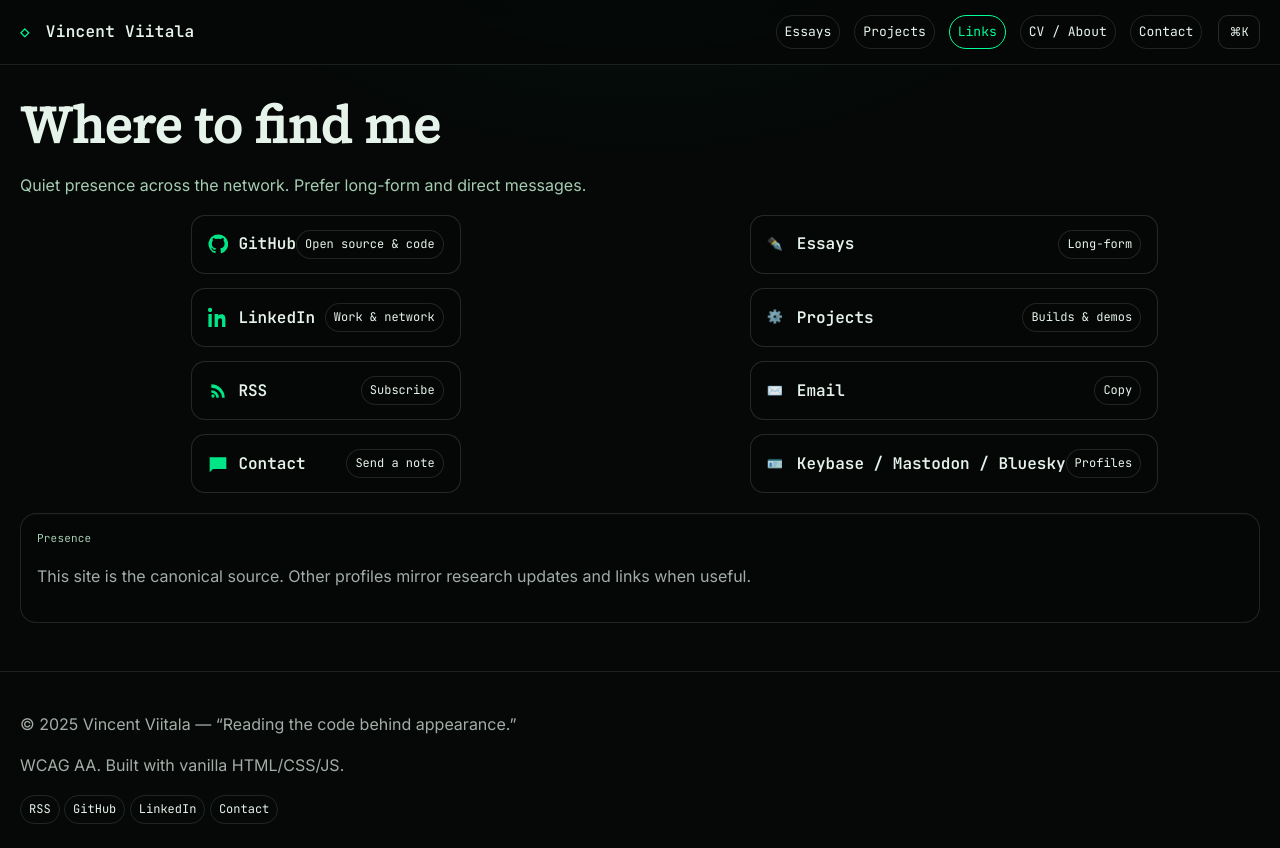
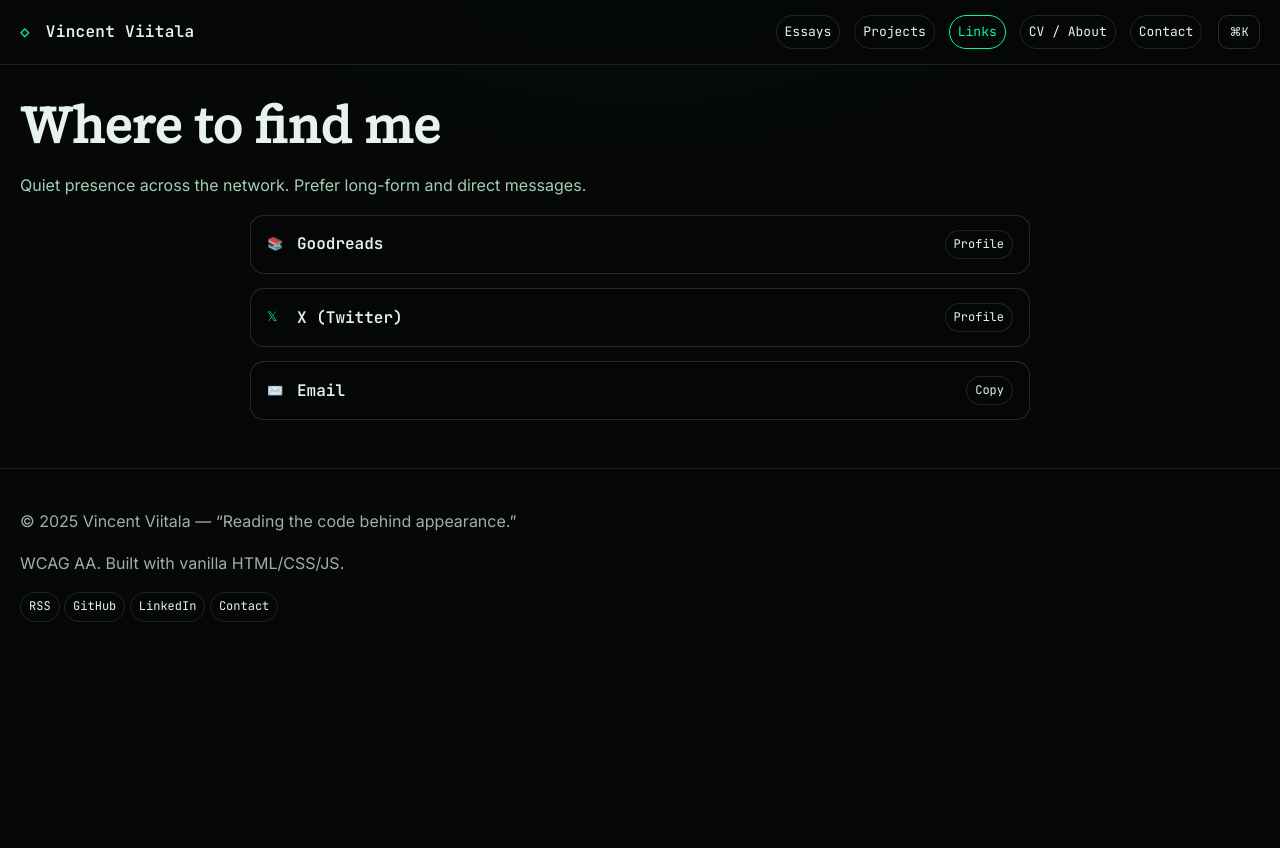
Before and after one commit to IntegrationBytes/MyWebsite, a website: page links/index.html in a window 1280 px wide. After the commit the page ends 800 px from the top, so only its background shows below. Drawn offline with Linux system fonts and the light colour scheme.

Commit message:
chore(links): reduce to Goodreads, X, and email with updated schema.org sameAs

```diff
--- a/links/index.html
+++ b/links/index.html
@@ -4,7 +4,7 @@
   <meta charset="utf-8" />
   <meta name="viewport" content="width=device-width, initial-scale=1" />
   <title>Links — Where to find me — Vincent Viitala</title>
-  <meta name="description" content="Where to find Vincent Viitala around the web: GitHub, LinkedIn, essays, projects, RSS, and contact." />
+  <meta name="description" content="How to contact Vincent Viitala: Goodreads, X (Twitter), and email." />
   <meta name="theme-color" content="#050807" />
   <link rel="icon" href="../assets/img/favicon.svg" type="image/svg+xml">
   <link rel="alternate" type="application/rss+xml" title="Essays RSS" href="../rss.xml" />
@@ -71,50 +71,24 @@
     <p class="lead">Quiet presence across the network. Prefer long-form and direct messages.</p>
   </section>
 
-  <section class="grid-duo">
+  <section>
     <div class="linkhub">
-      <a class="link" href="https://github.com/" target="_blank" rel="noopener">
-        <span class="meta"><svg class="icon" viewBox="0 0 24 24" fill="currentColor" aria-hidden="true"><path d="M12 .5a11.5 11.5 0 0 0-3.64 22.4c.58.11.8-.25.8-.57v-2.06c-3.26.71-3.95-1.4-3.95-1.4-.53-1.36-1.3-1.72-1.3-1.72-1.06-.73.08-.72.08-.72 1.18.08 1.8 1.22 1.8 1.22 1.04 1.78 2.73 1.27 3.4.97.1-.76.41-1.27.75-1.56-2.6-.3-5.34-1.3-5.34-5.8 0-1.28.46-2.33 1.22-3.15-.12-.3-.53-1.52.12-3.17 0 0 1-.32 3.3 1.2a11.4 11.4 0 0 1 6 0c2.3-1.52 3.3-1.2 3.3-1.2.65 1.65.24 2.87.12 3.17.76.82 1.22 1.87 1.22 3.15 0 4.52-2.75 5.5-5.37 5.79.42.36.8 1.06.8 2.15v3.19c0 .32.22.69.81.57A11.5 11.5 0 0 0 12 .5z"/></svg><span class="ttl">GitHub</span></span>
-        <span class="badge">Open source & code</span>
+      <a class="link" href="https://www.goodreads.com/user/show/123418657-vincent-v" target="_blank" rel="noopener">
+        <span class="meta"><span class="icon">📚</span><span class="ttl">Goodreads</span></span>
+        <span class="badge">Profile</span>
       </a>
-      <a class="link" href="https://www.linkedin.com/" target="_blank" rel="noopener">
-        <span class="meta"><svg class="icon" viewBox="0 0 24 24" fill="currentColor" aria-hidden="true"><path d="M4.98 3.5C4.98 4.88 3.85 6 2.5 6S0 4.88 0 3.5 1.12 1 2.5 1s2.48 1.12 2.48 2.5zM.5 8.5h4V24h-4V8.5zM8.5 8.5h3.8v2.1h.05c.53-1 1.82-2.05 3.76-2.05 4.02 0 4.77 2.65 4.77 6.1V24h-4v-6.9c0-1.64-.03-3.75-2.3-3.75-2.3 0-2.65 1.8-2.65 3.64V24h-4V8.5z"/></svg><span class="ttl">LinkedIn</span></span>
-        <span class="badge">Work & network</span>
+      <a class="link" href="https://x.com/Vincent_Viitala" target="_blank" rel="noopener">
+        <span class="meta"><span class="icon">𝕏</span><span class="ttl">X (Twitter)</span></span>
+        <span class="badge">Profile</span>
       </a>
-       <a class="link" href="../rss.xml">
-        <span class="meta"><svg class="icon" viewBox="0 0 24 24" fill="currentColor" aria-hidden="true"><path d="M4 11a9 9 0 0 1 9 9h-3a6 6 0 0 0-6-6v-3zm0-7a16 16 0 0 1 16 16h-3A13 13 0 0 0 4 8V4zM6 20a2 2 0 1 1 0-4 2 2 0 0 1 0 4z"/></svg><span class="ttl">RSS</span></span>
-        <span class="badge">Subscribe</span>
-      </a>
-       <a class="link" href="../contact/">
-        <span class="meta"><svg class="icon" viewBox="0 0 24 24" fill="currentColor" aria-hidden="true"><path d="M2 4h20v14H6l-4 4V4z"/></svg><span class="ttl">Contact</span></span>
-        <span class="badge">Send a note</span>
-      </a>
-    </div>
-
-    <div class="linkhub">
-       <a class="link" href="../essays/">
-        <span class="meta"><span class="icon">✒️</span><span class="ttl">Essays</span></span>
-        <span class="badge">Long-form</span>
-      </a>
-       <a class="link" href="../projects/">
-        <span class="meta"><span class="icon">⚙️</span><span class="ttl">Projects</span></span>
-        <span class="badge">Builds & demos</span>
-      </a>
-      <a class="link" href="#" data-copy="email@example.com">
+      <a class="link" href="mailto:viitala.vincent@gmail.com" data-copy="viitala.vincent@gmail.com">
         <span class="meta"><span class="icon">✉️</span><span class="ttl">Email</span></span>
         <span class="badge">Copy</span>
-      </a>
-      <a class="link" href="#">
-        <span class="meta"><span class="icon">🪪</span><span class="ttl">Keybase / Mastodon / Bluesky</span></span>
-        <span class="badge">Profiles</span>
       </a>
     </div>
   </section>
 
-  <section class="card" style="margin-top: 20px;">
-    <div class="small-label">Presence</div>
-    <p class="muted">This site is the canonical source. Other profiles mirror research updates and links when useful.</p>
-  </section>
+
 
   <script type="application/ld+json">
   {
@@ -123,9 +97,8 @@
     "name":"Vincent Viitala",
     "url":"https://example.com/links/",
     "sameAs":[
-      "https://github.com/",
-      "https://www.linkedin.com/",
-      "https://example.com/rss.xml"
+      "https://www.goodreads.com/user/show/123418657-vincent-v",
+      "https://x.com/Vincent_Viitala"
     ]
   }
   </script>
```
